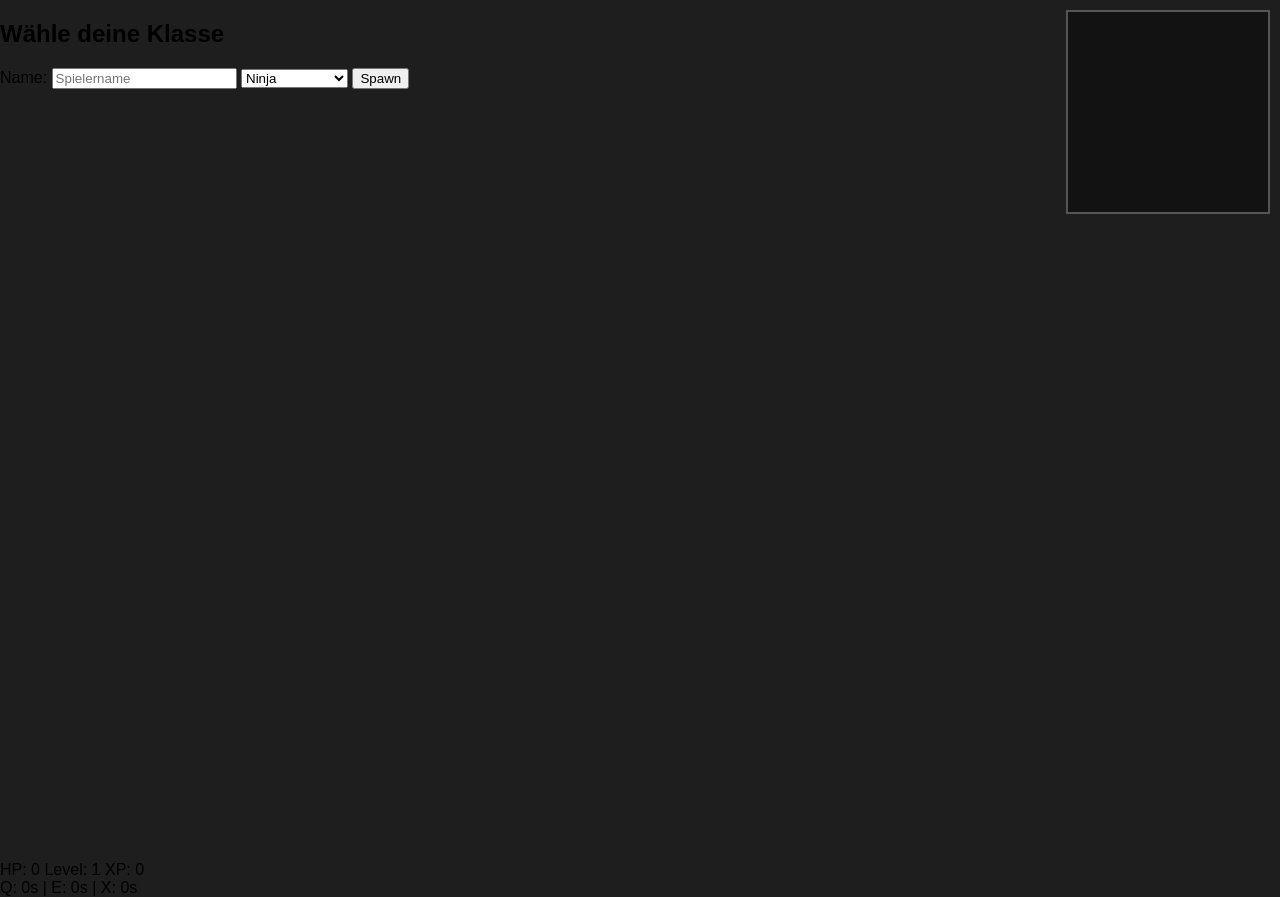
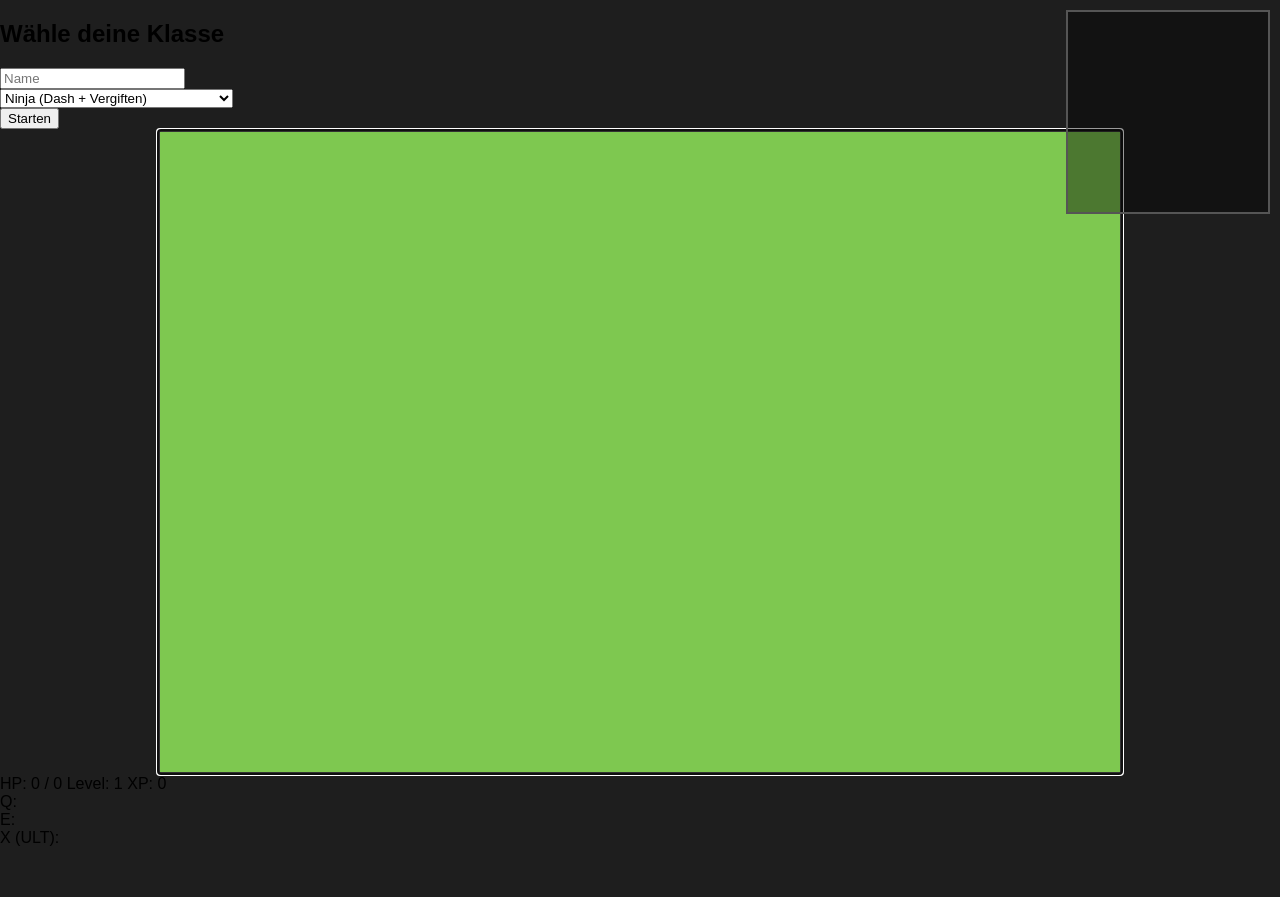
Before and after one commit to finnsueess3-sudo/RPGm, a website: page public/index.html in a window 1280 px wide. After the commit the page ends 847 px from the top, so only its background shows below. Drawn offline with nearby package versions, Linux system fonts and the light colour scheme; no server answers.

Commit message:
Update index.html

```diff
--- a/public/index.html
+++ b/public/index.html
@@ -3,44 +3,62 @@
 <head>
     <meta charset="UTF-8">
     <meta name="viewport" content="width=device-width, initial-scale=1.0">
-<title>Multiplayer 2D RPG</title>
+    <title>Multiplayer RPG</title>
+
+    <!-- CSS -->
     <link rel="stylesheet" href="style.css">
+
+    <!-- Socket.IO -->
+    <script src="/socket.io/socket.io.js"></script>
 </head>
 <body>
-<!-- Klassenauswahl -->
+
+    <!-- Spieler-Klassenauswahl -->
     <div id="classSelection">
         <h2>Wähle deine Klasse</h2>
-    <label>Name: <input type="text" id="playerName" placeholder="Spielername"></label>
-    <select id="classSelect">
-        <option value="ninja">Ninja</option>
-        <option value="mage">Magier</option>
-        <option value="warrior">Krieger</option>
-        <option value="archer">Bogenschütze</option>
-        <option value="paladin">Paladin</option>
-        <option value="rogue">Rogue</option>
-        <option value="cleric">Kleriker</option>
-        <option value="berserker">Berserker</option>
-        <option value="dragon">Drache</option>
+
+        <input type="text" id="playerName" placeholder="Name" maxlength="16">
+
+        <br>
+
+        <select id="classPicker">
+            <option value="ninja">Ninja (Dash + Vergiften)</option>
+            <option value="mage">Magier (Blitze + Beam)</option>
+            <option value="warrior">Krieger (Schwert + Schild)</option>
+            <option value="archer">Bogenschütze (Bogen + Multi Shot)</option>
+            <option value="paladin">Paladin (Smite + Schildstoß)</option>
+            <option value="rogue">Rogue (Stab + Unsichtbarkeit)</option>
+            <option value="cleric">Kleriker (Heilung + Buff)</option>
+            <option value="berserker">Berserker (Rage + Blutrausch)</option>
+            <option value="dragon">Dragonborn (Feuer + Drachenform)</option>
         </select>
-    <button id="spawnBtn">Spawn</button>
+
+        <br>
+
+        <button id="spawnBtn">Starten</button>
     </div>
 
-<!-- Spiel-Canvas -->
-<canvas id="gameCanvas" width="1024" height="768"></canvas>
+    <!-- Hauptcanvas -->
+    <canvas id="game" width="1600" height="900"></canvas>
 
     <!-- HUD -->
     <div id="hud">
-    <span id="hp">HP: 0</span>
-    <span id="level">Level: 1</span>
-    <span id="xp">XP: 0</span>
-    <div id="cooldowns">Q: <span id="qCd">0</span>s | E: <span id="eCd">0</span>s | X: <span id="xCd">0</span>s</div>
+        <span id="hudHP">HP: 0 / 0</span>
+        <span id="hudLVL">Level: 1</span>
+        <span id="hudXP">XP: 0</span>
+
+        <div id="cooldowns">
+            <span>Q:</span><div class="cooldown-bar"><div id="cdQ" class="cooldown-fill"></div></div>
+            <span>E:</span><div class="cooldown-bar"><div id="cdE" class="cooldown-fill"></div></div>
+            <span>X (ULT):</span><div class="cooldown-bar"><div id="cdX" class="cooldown-fill"></div></div>
+        </div>
     </div>
 
     <!-- Minimap -->
-<canvas id="minimap" width="200" height="200"></canvas>
+    <div id="minimap"></div>
 
-<!-- Socket.io -->
-<script src="/socket.io/socket.io.js"></script>
+    <!-- Client Script -->
     <script src="scripts.js"></script>
+
 </body>
 </html>
```
Lines whose indentation alone changed are shown as unchanged.
